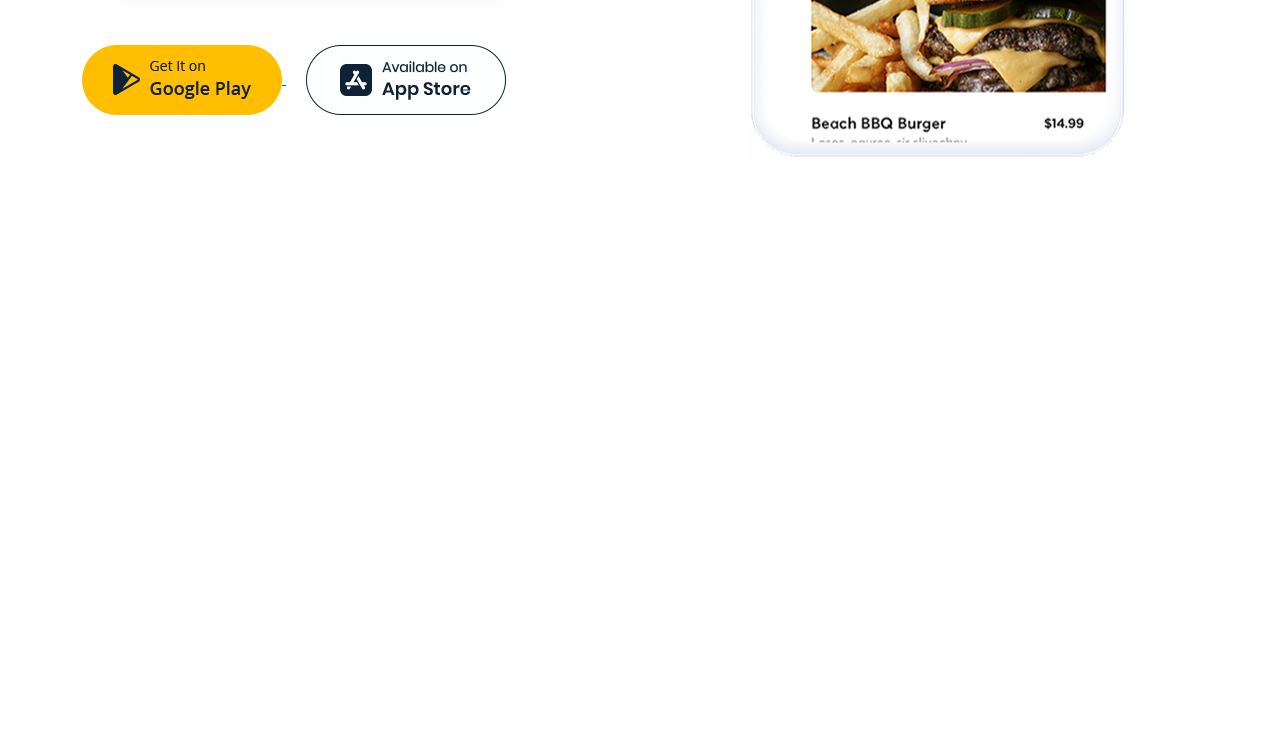
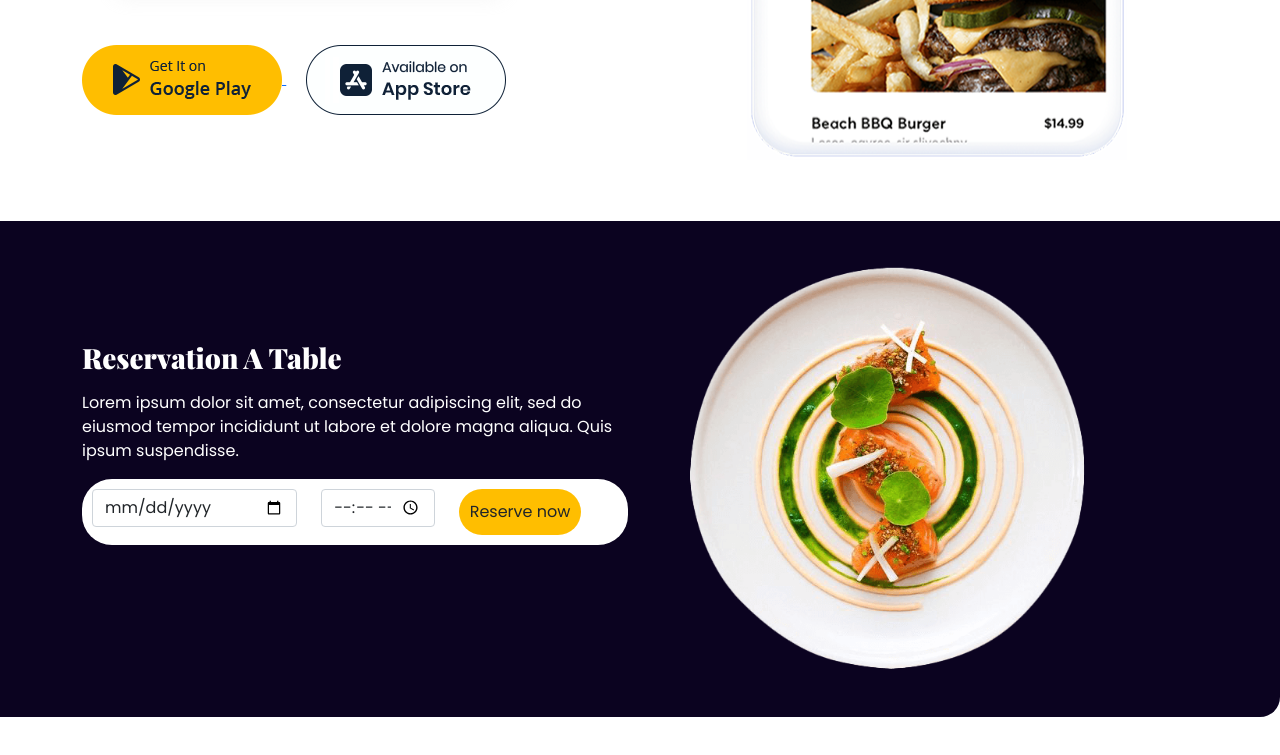
Before and after one commit to WilsonKinyua/restaurant-template, a plain HTML site: page index.html in a window 1280 px wide. Shown: the part 2239-2994 px from the top of the page. Before the commit the page ends 2460 px from the top, so only its background shows below. Drawn offline with nearby package versions, Linux system fonts and the light colour scheme.

Commit message:
reservation section done

```diff
--- a/css/style.css
+++ b/css/style.css
@@ -255,6 +255,24 @@ h6 {
 }
 /* ==========download list steps end ================= */
 
+/* reservation section */
+.reservation {
+  background-color: #0b0320;
+  color: white;
+  border-bottom-right-radius: 20px;
+}
+
+.reservation img {
+  height: 400px;
+  animation: service-two-animation 10s infinite linear;
+  margin-left: 30px;
+}
+
+.reserve-date-box {
+    background-color: white;
+    padding: 10px;
+    border-radius: 30px;
+}
 /* make image responsive on small device */
 @media (max-width: 600px) {
   .home-content {
--- a/index.html
+++ b/index.html
@@ -256,6 +256,41 @@
             </div>
         </div>
     </section>
+    <!-- download section done end -->
+    <!-- reservation section -->
+    <section class="reservation mb-5 p-5">
+        <div class="container">
+            <div class="row">
+                <div class="col-md-6 mt-5">
+                    <h3 class="mt-4">Reservation A Table</h3>
+                    <p class="mt-3">
+                        Lorem ipsum dolor sit amet, consectetur adipiscing elit, sed do eiusmod tempor incididunt ut
+                        labore et dolore magna aliqua. Quis ipsum suspendisse.
+                    </p>
+                    <div class="reserve-date">
+                        <div class="reserve-date-box">
+                            <form>
+                                <div class="row">
+                                    <div class="col-md-5">
+                                        <input type="date" class="form-control">
+                                    </div>
+                                    <div class="col-md-3">
+                                        <input type="time" class="form-control">
+                                    </div>
+                                    <div class="col-md-4">
+                                        <button type="submit" class="btn">Reserve now</button>
+                                    </div>
+                                </div>
+                            </form>
+                        </div>
+                    </div>
+                </div>
+                <div class="col-md-6">
+                    <img src="img/reservation.png" alt="">
+                </div>
+            </div>
+        </div>
+    </section>
     <script src="https://cdn.jsdelivr.net/npm/bootstrap@5.1.1/dist/js/bootstrap.bundle.min.js"
         integrity="sha384-/bQdsTh/da6pkI1MST/rWKFNjaCP5gBSY4sEBT38Q/9RBh9AH40zEOg7Hlq2THRZ"
         crossorigin="anonymous"></script>
```
Also changed, not shown: img/join1.png (added), img/reservation.png (added).
